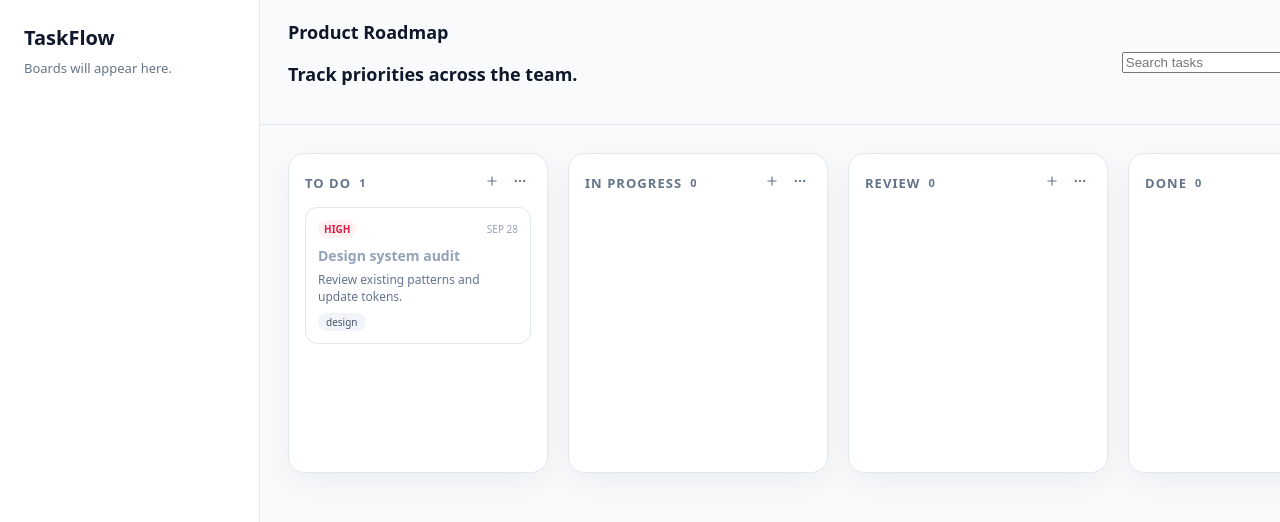
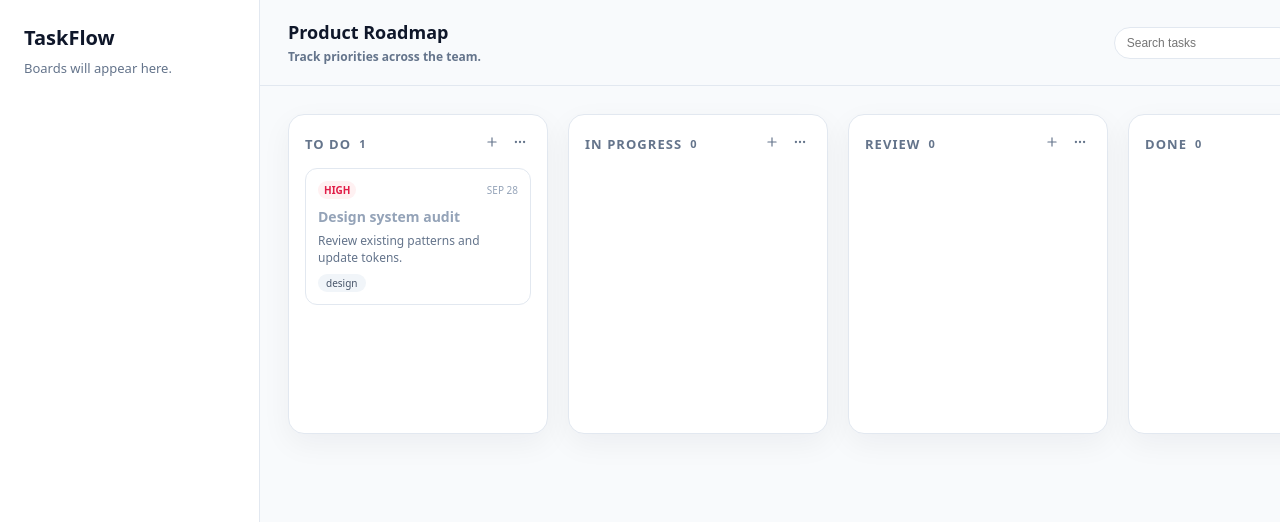
Before and after one commit to letsgokala/Kala-weather-app, a React (Vite) app: page / in a window 1280 px wide. Shown: the top 522 px of the page. Built offline with nearby package versions, Linux system fonts and the light colour scheme.

Commit message:
feat: add task search

```diff
--- a/src/index.css
+++ b/src/index.css
@@ -54,6 +54,32 @@ body {
   display: flex;
   align-items: center;
   justify-content: space-between;
+  gap: 24px;
+}
+
+.board-title {
+  font-size: 18px;
+  font-weight: 700;
+}
+
+.board-subtitle {
+  margin: 4px 0 0;
+  font-size: 12px;
+  color: #64748b;
+}
+
+.board-actions {
+  display: flex;
+  align-items: center;
+  gap: 12px;
+}
+
+.search {
+  border: 1px solid #e2e8f0;
+  border-radius: 999px;
+  padding: 8px 12px;
+  font-size: 12px;
+  min-width: 180px;
 }
 
 .primary {
```
